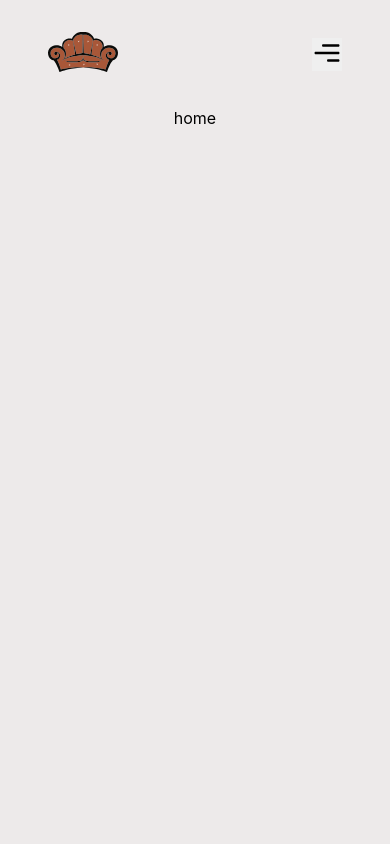
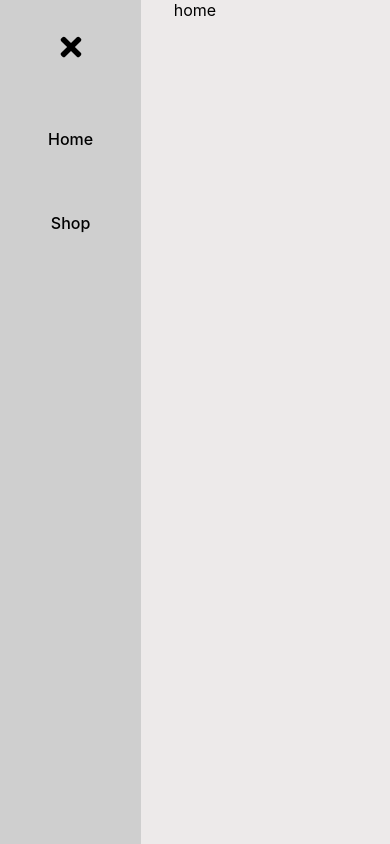
Before and after one commit to UlftKcy/ecommerce-app-with-reduxtoolkit, a React (Create React App) app: page / in a window 390 px wide. Both pictures are taken after a click on the button 327 px from the left and 54 px from the top of the page. Built offline with nearby package versions, Linux system fonts and the light colour scheme.

Commit message:
added menü

```diff
--- a/src/component/Navbar.js
+++ b/src/component/Navbar.js
@@ -1,7 +1,8 @@
-import React from 'react';
+import React, { useState } from 'react';
 import styled from 'styled-components';
 import BrandImg from "../assets/brand.svg";
-import {CgMenuRight} from "react-icons/cg";
+import { CgMenuRight } from "react-icons/cg";
+import { FaTimes } from "react-icons/fa";
 
 const Wrapper = styled.div`
     display:flex;
@@ -13,7 +14,7 @@ const BrandLink = styled.a`
     text-decoration:none;
     cursor:pointer;
 `
-const HamburgerMenü= styled.button`
+const HamburgerMenü = styled.button`
     visibility:hidden;
     border:0;
     @media (max-width: 768px) {
@@ -49,13 +50,46 @@ const SearchBar = styled.input`
       outline:none;
     }
 `
+const MobileWrapper = styled.div`
+    position:absolute;
+    left:0;
+    top:0;
+    min-height:100vh;
+    display:flex;
+    flex-direction:column;
+    background-color:#CFCFCF;
+    color:black;
+    z-index:1;
+    @media (min-width: 901px) {
+      visibility:hidden;
+    }
+`
+const MobileMenü =  styled.ul`
+    display:flex;
+    flex-direction:column;
+`
+const CancelMenü =  styled.button`
+    background-color:transparent;
+    border:0;
+    padding:2rem;
+`
+const MobileItem =  styled.li`
+    list-style-type:none;
+
+    padding:2rem 3rem;
+`
+
 const Navbar = () => {
+    const [open, setOpen] = useState(true);
+
     return (
+        <>
+            {open ? (
                 <Wrapper>
                     <BrandLink>
                         <BrandImage src={BrandImg} />
                     </BrandLink>
-    <HamburgerMenü><CgMenuRight size={30}/></HamburgerMenü>
+                    <HamburgerMenü onClick={() => setOpen(!open)}><CgMenuRight size={30} /></HamburgerMenü>
                     <NavMenü>
                         <NavItem>
                             <NavItemLink>Home</NavItemLink>
@@ -67,10 +101,25 @@ const Navbar = () => {
                             <NavItemLink>Basket</NavItemLink>
                         </NavItem>
                         <NavItem>
-            <SearchBar type="text" placeholder='Arama...'/>
+                            <SearchBar type="text" placeholder='Arama...' />
                         </NavItem>
                     </NavMenü>
                 </Wrapper>
+            ) : (
+                <MobileWrapper>
+                    <CancelMenü onClick={() => setOpen(!open)}><FaTimes size={30} /></CancelMenü>
+                    <MobileMenü>
+                        <MobileItem>
+                            <NavItemLink>Home</NavItemLink>
+                        </MobileItem>
+                        <MobileItem>
+                            <NavItemLink>Shop</NavItemLink>
+                        </MobileItem>
+                    </MobileMenü>
+                </MobileWrapper>
+            )}
+        </>
+
     )
 }
 
--- a/src/index.css
+++ b/src/index.css
@@ -12,6 +12,7 @@ body {
   -moz-osx-font-smoothing: grayscale;
   margin: 50px;
   background-color: #CFCFCF;
+  position: relative;
 }
 
 @media screen and (max-width:900px) {
```
Lines whose indentation alone changed are shown as unchanged.
